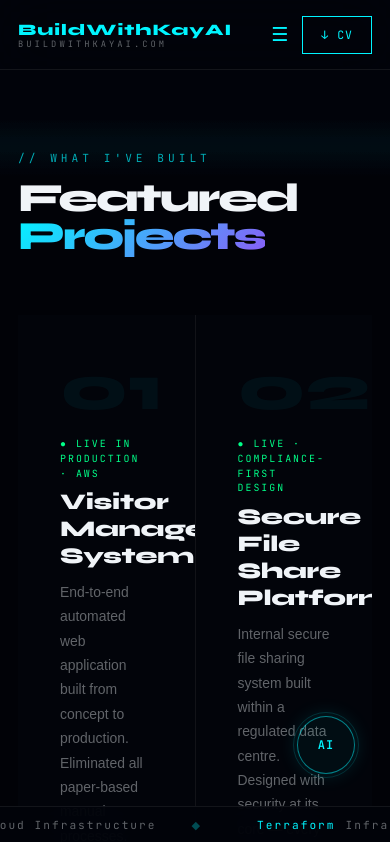
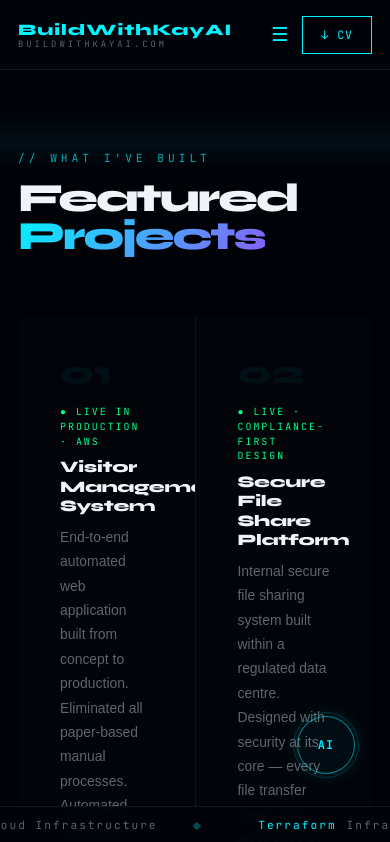
Before and after one commit to Kaytecks/buildwithkayai-v2, a Next.js app: page /projects in a window 390 px wide. Shown: the top 842 px of the page. Built offline with nearby package versions, Linux system fonts and the light colour scheme; a web font is replaced by a local one.

Commit message:
Fix project title font size on mobile

```diff
--- a/app/(public)/projects/page.tsx
+++ b/app/(public)/projects/page.tsx
@@ -81,7 +81,7 @@ export default function ProjectsPage() {
               }} />
 
               <div style={{
-                fontSize: '4rem', fontWeight: 900,
+                fontSize: 'clamp(2rem, 6vw, 4rem)', fontWeight: 900,
                 color: 'rgba(0,245,255,0.05)', lineHeight: 1,
                 marginBottom: '16px', fontFamily: 'Syne, sans-serif',
               }}>{p.num}</div>
@@ -93,7 +93,7 @@ export default function ProjectsPage() {
               }}>{p.badge}</div>
 
               <h3 style={{
-                fontFamily: 'Syne, sans-serif', fontSize: '1.4rem',
+                fontFamily: 'Syne, sans-serif', fontSize: 'clamp(1rem, 3vw, 1.4rem)',
                 fontWeight: 800, letterSpacing: '-0.3px',
                 marginBottom: '10px', lineHeight: 1.2,
               }}>{p.title}</h3>
```
